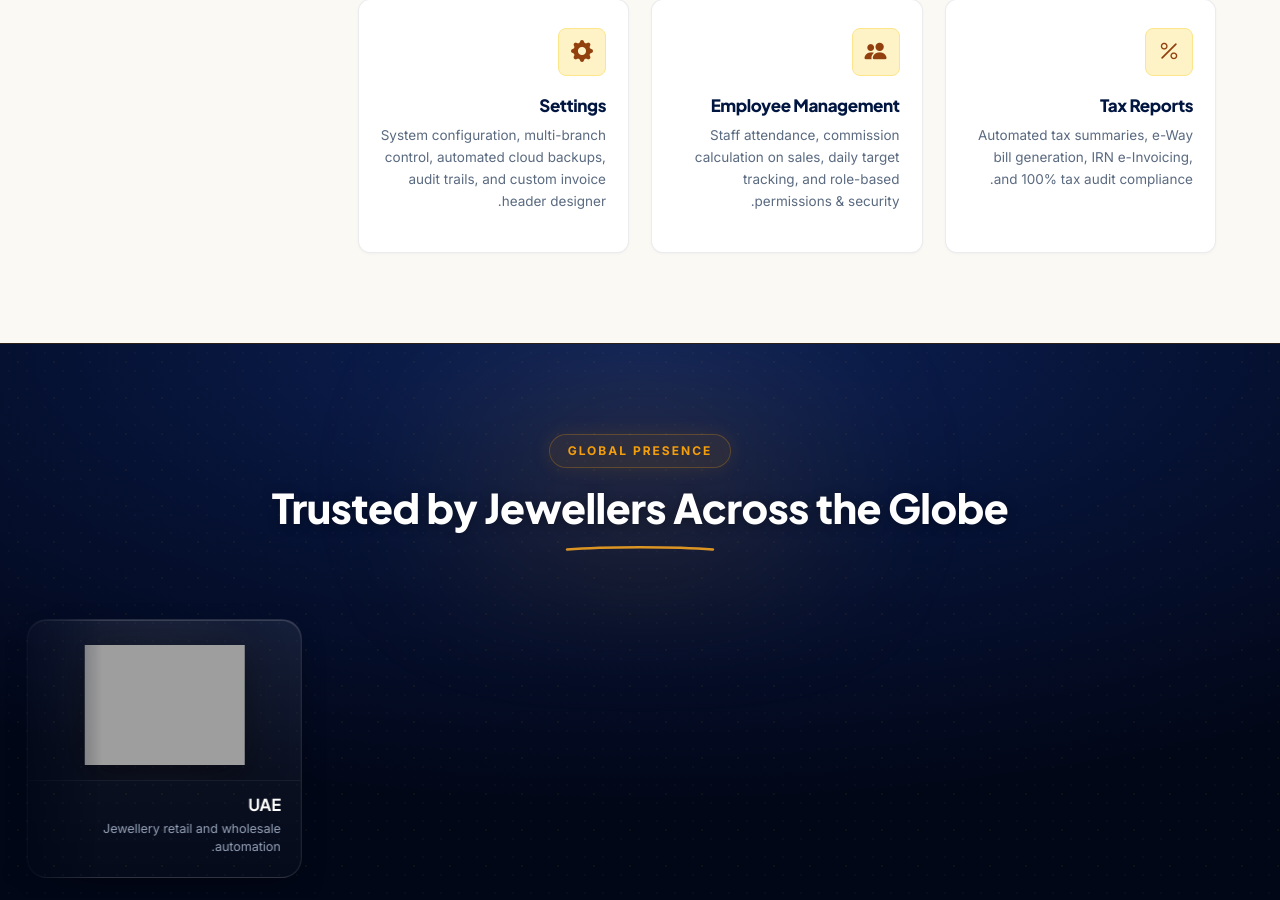
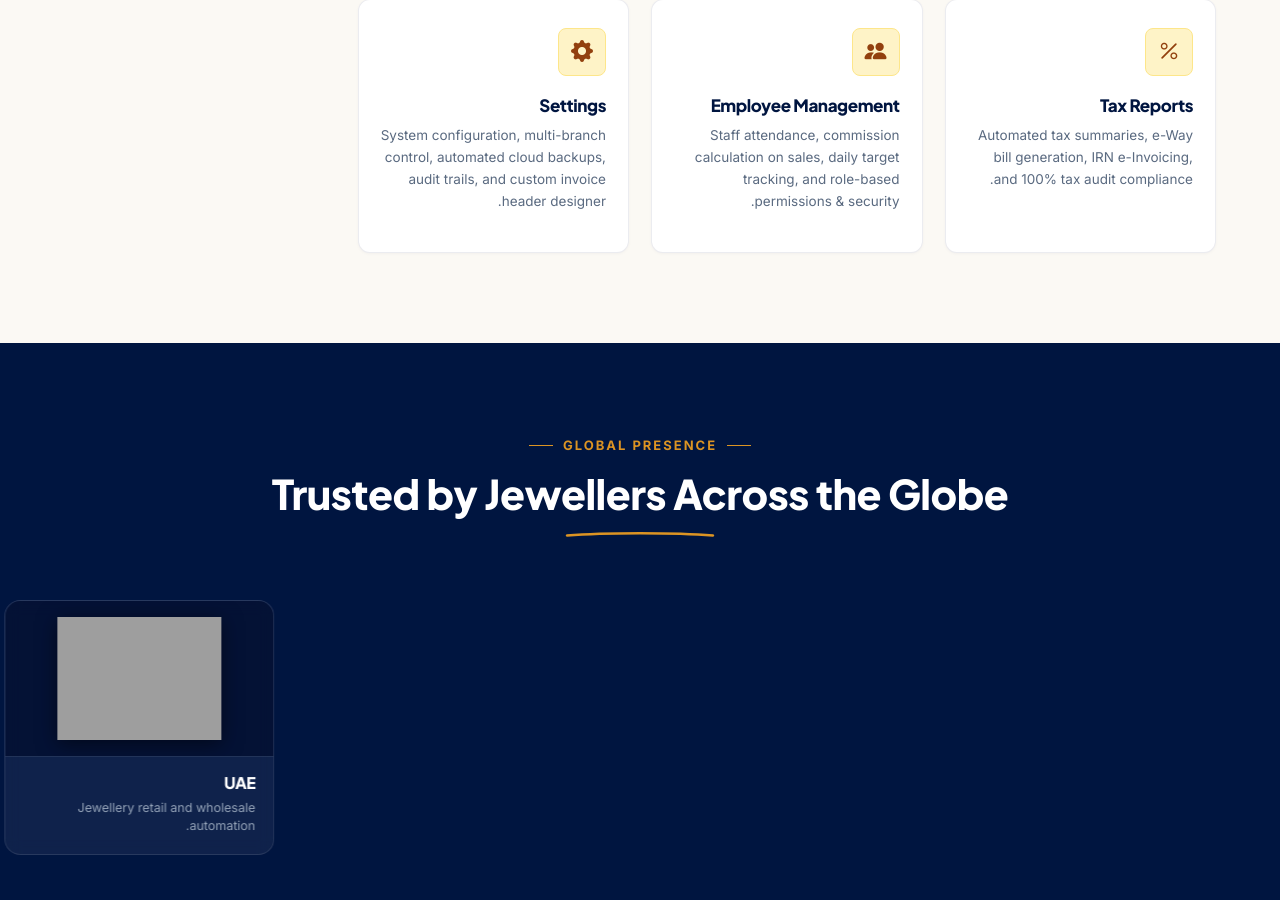
Before and after one commit to joshgedam1-svg/goldmatrix, a PHP site: page /goldmatrixsoft/?lang=ar in a window 1280 px wide. Shown: the part 5600-6500 px from the top of the page. Run offline with PHP 8.4, Linux system fonts and the light colour scheme; some libraries are stand-ins or nearby versions; grey boxes are pictures that could not be loaded.

Commit message:
revert: restore original background color for map section

```diff
--- a/views/frontend/partials/header.php
+++ b/views/frontend/partials/header.php
@@ -1429,58 +1429,33 @@
    GLOBAL REACH / SLIDING COUNTRIES (MAP)
 ══════════════════════════════ */
 .section-countries-slider {
-  background: radial-gradient(ellipse 90% 70% at 50% 0%, #0d2258 0%, #061234 50%, #020718 100%);
-  padding: 90px 0 100px;
+  background: #001540;
+  padding: 85px 0 95px;
   overflow: hidden;
   position: relative;
-  border-top: 1px solid rgba(220, 148, 35, 0.2);
-  border-bottom: 1px solid rgba(255, 255, 255, 0.08);
-}
-.section-countries-slider::before {
-  content: "";
-  position: absolute;
-  inset: 0;
-  background-image:
-    radial-gradient(rgba(220, 148, 35, 0.09) 1px, transparent 1px),
-    radial-gradient(rgba(255, 255, 255, 0.035) 1px, transparent 1px);
-  background-size: 36px 36px, 18px 18px;
-  background-position: 0 0, 18px 18px;
-  opacity: 0.7;
-  pointer-events: none;
-}
-.section-countries-slider::after {
-  content: "";
-  position: absolute;
-  top: 0;
-  left: 50%;
-  transform: translateX(-50%);
-  width: 750px;
-  height: 280px;
-  background: radial-gradient(circle, rgba(220, 148, 35, 0.12) 0%, transparent 70%);
-  filter: blur(50px);
-  pointer-events: none;
 }
 .countries-header-wrap {
   text-align: center;
   margin-bottom: 48px;
-  position: relative;
-  z-index: 2;
 }
 .countries-badge {
   display: inline-flex;
   align-items: center;
-  gap: 8px;
-  color: #F59E0B;
-  background: rgba(245, 158, 11, 0.08);
-  border: 1px solid rgba(245, 158, 11, 0.25);
-  border-radius: 999px;
-  padding: 6px 18px;
-  font-size: 12px;
+  gap: 10px;
+  color: #DC9423;
+  font-size: 13px;
   font-weight: 700;
   letter-spacing: 2px;
   text-transform: uppercase;
-  margin-bottom: 14px;
-  box-shadow: 0 0 20px rgba(245, 158, 11, 0.12);
+  margin-bottom: 12px;
+}
+.countries-badge::before,
+.countries-badge::after {
+  content: "";
+  display: inline-block;
+  width: 24px;
+  height: 1.5px;
+  background: #DC9423;
 }
 .countries-main-heading {
   font-size: clamp(2rem, 3.2vw, 2.7rem);
@@ -1489,7 +1464,6 @@
   letter-spacing: -0.5px;
   line-height: 1.25;
   margin-bottom: 0;
-  text-shadow: 0 2px 12px rgba(0, 0, 0, 0.35);
 }
 .countries-gold-curve {
   display: block;
@@ -1503,16 +1477,13 @@
   width: 100%;
   overflow: hidden;
   position: relative;
-  padding: 20px 0;
-  z-index: 2;
-  -webkit-mask-image: linear-gradient(to right, transparent, black 8%, black 92%, transparent);
-  mask-image: linear-gradient(to right, transparent, black 8%, black 92%, transparent);
+  padding: 15px 0;
 }
 .countries-slide-track {
   display: flex;
-  gap: 22px;
+  gap: 20px;
   width: max-content;
-  animation: slideCountriesMarquee 40s linear infinite;
+  animation: slideCountriesMarquee 38s linear infinite;
 }
 .countries-slide-track:hover {
   animation-play-state: paused;
@@ -1522,62 +1493,56 @@
   100% { transform: translateX(-50%); }
 }
 .country-map-card {
-  width: 275px;
-  background: linear-gradient(180deg, rgba(255, 255, 255, 0.07) 0%, rgba(255, 255, 255, 0.02) 100%);
+  width: 270px;
+  background: rgba(255, 255, 255, 0.04);
   border: 1px solid rgba(255, 255, 255, 0.12);
-  border-radius: 20px;
+  border-radius: 16px;
   overflow: hidden;
   text-decoration: none;
   display: flex;
   flex-direction: column;
-  transition: transform 0.35s cubic-bezier(0.16, 1, 0.3, 1), border-color 0.35s ease, box-shadow 0.35s ease, background 0.35s ease;
-  backdrop-filter: blur(16px);
-  -webkit-backdrop-filter: blur(16px);
-  box-shadow: 0 10px 30px -10px rgba(0, 0, 0, 0.5), inset 0 1px 0 rgba(255, 255, 255, 0.15);
-  position: relative;
+  transition: transform 0.25s ease, border-color 0.25s ease, box-shadow 0.25s ease;
+  backdrop-filter: blur(8px);
 }
 .country-map-card:hover {
-  transform: translateY(-8px);
-  border-color: rgba(220, 148, 35, 0.6);
-  background: linear-gradient(180deg, rgba(255, 255, 255, 0.12) 0%, rgba(220, 148, 35, 0.05) 100%);
-  box-shadow: 0 20px 45px -10px rgba(0, 0, 0, 0.7), 0 0 25px rgba(220, 148, 35, 0.25), inset 0 1px 0 rgba(255, 255, 255, 0.25);
+  transform: translateY(-6px);
+  border-color: #DC9423;
+  box-shadow: 0 12px 30px rgba(0, 0, 0, 0.4);
 }
 .country-map-img-box {
   width: 100%;
-  height: 160px;
-  background: radial-gradient(circle at 50% 50%, rgba(255, 255, 255, 0.06) 0%, rgba(12, 32, 77, 0) 70%);
+  height: 155px;
+  background: rgba(0, 11, 42, 0.6);
   position: relative;
   display: flex;
   align-items: center;
   justify-content: center;
-  padding: 20px 20px 10px;
+  padding: 16px;
   overflow: hidden;
 }
 .country-map-img {
   max-width: 100%;
-  max-height: 120px;
+  max-height: 100%;
   object-fit: contain;
-  filter: drop-shadow(0 8px 18px rgba(0, 0, 0, 0.55));
-  transition: transform 0.35s cubic-bezier(0.16, 1, 0.3, 1), filter 0.35s ease;
+  filter: drop-shadow(0 4px 10px rgba(0,0,0,0.5));
+  transition: transform 0.25s ease;
 }
 .country-map-card:hover .country-map-img {
-  transform: scale(1.1) translateY(-2px);
-  filter: drop-shadow(0 12px 24px rgba(0, 0, 0, 0.7)) drop-shadow(0 0 12px rgba(220, 148, 35, 0.3));
+  transform: scale(1.08);
 }
 .country-map-content {
-  padding: 14px 20px 20px;
-  background: transparent;
-  border-top: 1px solid rgba(255, 255, 255, 0.06);
+  padding: 16px 18px 18px;
+  background: rgba(255, 255, 255, 0.02);
+  border-top: 1px solid rgba(255, 255, 255, 0.08);
   display: flex;
   flex-direction: column;
   flex-grow: 1;
 }
 .country-card-title {
   color: #FFFFFF;
-  font-size: 16.5px;
-  font-weight: 700;
-  letter-spacing: -0.2px;
-  margin-bottom: 5px;
+  font-size: 16px;
+  font-weight: 750;
+  margin-bottom: 6px;
 }
 .country-card-desc {
   color: #94A3B8;
```
